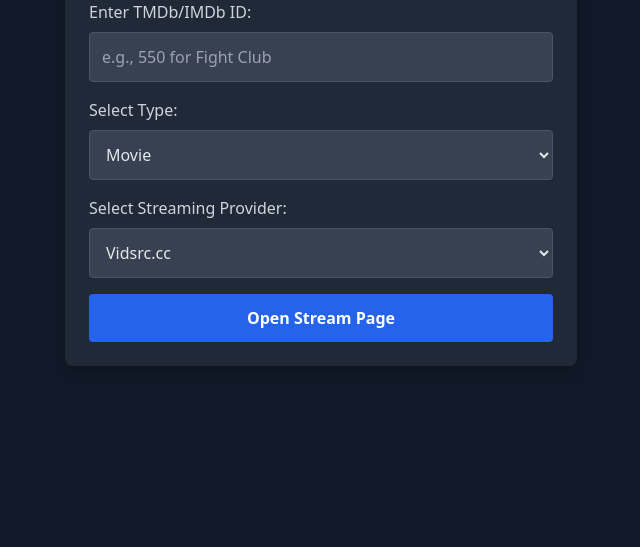
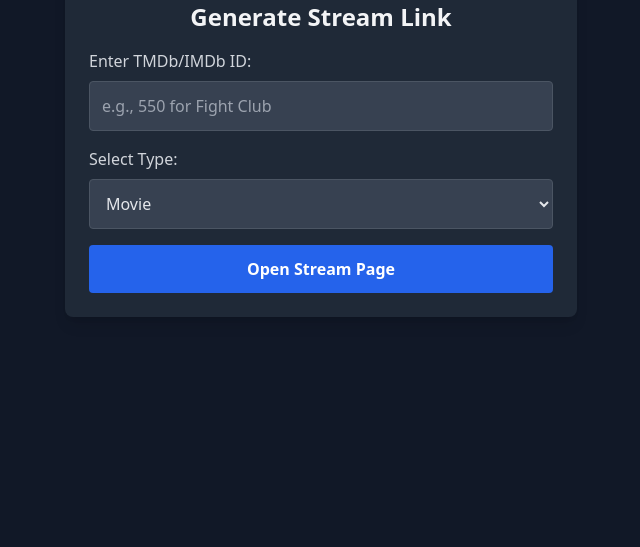
Before and after one commit to Tituu/stream, a plain HTML site: page index.html in a window 1280 px wide. Shown: the part 253-800 px from the top of the page, without its empty margins (319-959 px from the left). Drawn offline with nearby package versions, Linux system fonts and the light colour scheme.

Commit message:
Update index.html

```diff
--- a/index.html
+++ b/index.html
@@ -9,12 +9,14 @@
 <body class="bg-gray-900 text-gray-200 flex justify-center items-center min-h-screen p-4">
 
     <div class="w-full max-w-lg p-6 bg-gray-800 rounded-lg shadow-lg">
-        <h2 class="text-2xl font-bold mb-4 text-center text-gray-100">Create Stream Link</h2>
+        <h2 class="text-2xl font-bold mb-4 text-center text-gray-100">Generate Stream Link</h2>
 
+        <!-- TMDb/IMDb ID Input -->
         <label class="block text-gray-300 mb-2">Enter TMDb/IMDb ID:</label>
         <input id="tmdbId" type="text" placeholder="e.g., 550 for Fight Club"
             class="w-full p-3 mb-4 rounded bg-gray-700 text-gray-200 border border-gray-600 focus:outline-none focus:ring-2 focus:ring-blue-500">
 
+        <!-- Select Movie or Web Series -->
         <label class="block text-gray-300 mb-2">Select Type:</label>
         <select id="type" onchange="toggleEpisodeFields()"
             class="w-full p-3 mb-4 rounded bg-gray-700 text-gray-200 border border-gray-600 focus:outline-none focus:ring-2 focus:ring-blue-500">
@@ -22,6 +24,7 @@
             <option value="series">Web Series</option>
         </select>
 
+        <!-- Show Season & Episode for Web Series -->
         <div id="episodeFields" class="hidden">
             <label class="block text-gray-300 mb-2">Season No:</label>
             <input id="season" type="number" placeholder="Enter Season Number"
@@ -32,15 +35,7 @@
                 class="w-full p-3 mb-4 rounded bg-gray-700 text-gray-200 border border-gray-600 focus:outline-none focus:ring-2 focus:ring-blue-500">
         </div>
 
-        <label class="block text-gray-300 mb-2">Select Streaming Provider:</label>
-        <select id="provider"
-            class="w-full p-3 mb-4 rounded bg-gray-700 text-gray-200 border border-gray-600 focus:outline-none focus:ring-2 focus:ring-blue-500">
-            <option value="vidsrc.cc">Vidsrc.cc</option>
-            <option value="vidsrc.vip">Vidsrc.vip</option>
-            <option value="vidsrc.pro">Vidsrc.pro</option>
-            <option value="vidsrc.icu">Vidsrc.icu</option>
-        </select>
-
+        <!-- Generate Stream Button -->
         <button onclick="generateLink()"
             class="w-full bg-blue-600 hover:bg-blue-700 text-white font-bold py-3 px-4 rounded transition-all">
             Open Stream Page
@@ -59,14 +54,13 @@
             let type = document.getElementById("type").value;
             let season = document.getElementById("season").value;
             let episode = document.getElementById("episode").value;
-            let provider = document.getElementById("provider").value;
 
             if (!tmdbId) {
                 alert("Please enter a valid TMDb/IMDb ID.");
                 return;
             }
 
-            let url = `stream.html?tmdbId=${tmdbId}&type=${type}&provider=${provider}`;
+            let url = `stream.html?tmdbId=${tmdbId}&type=${type}`;
             if (type === "series") {
                 if (!season || !episode) {
                     alert("Please enter Season and Episode numbers.");
```
